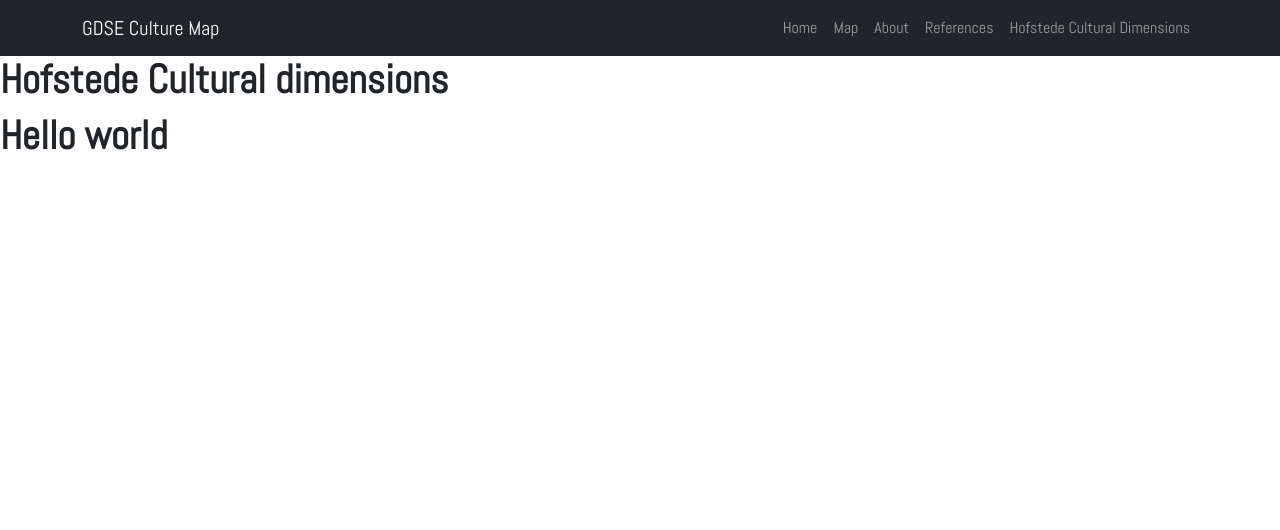
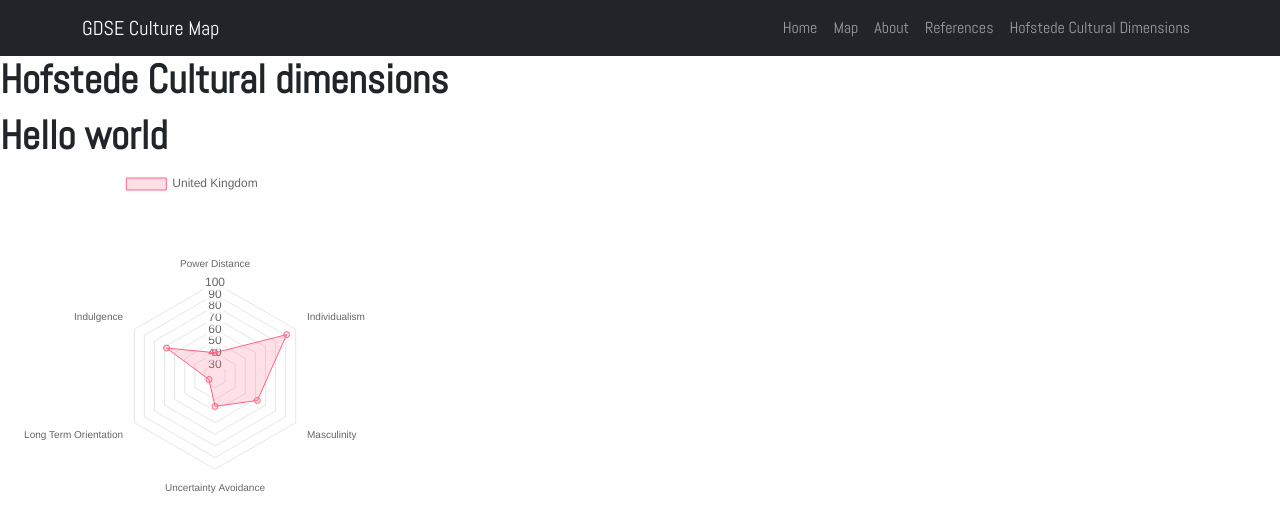
Before and after one commit to abel-vs/gdse-map, a React (Create React App) app: page /gdse-map/hofstede in a window 1280 px wide. Shown: the top 530 px of the page. Built offline with nearby package versions, Linux system fonts and the light colour scheme.

Commit message:
Add test spider graph

```diff
--- a/package.json
+++ b/package.json
@@ -11,6 +11,7 @@
     "chart.js": "^3.8.0",
     "react": "^18.1.0",
     "react-bootstrap": "^2.4.0",
+    "react-chartjs-2": "^4.1.0",
     "react-dom": "^18.1.0",
     "react-icons": "^4.3.1",
     "react-router-dom": "^6.3.0",
--- a/src/components/SpiderGraph.js
+++ b/src/components/SpiderGraph.js
@@ -1,10 +1,58 @@
 import React from "react";
 import list from "../components/info.json";
+import styles from "./SpiderGraph.module.css"
+import {
+    Chart as ChartJS,
+    RadialLinearScale,
+    PointElement,
+    LineElement,
+    Filler,
+    Tooltip,
+    Legend,
+} from 'chart.js';
+import { Radar } from 'react-chartjs-2';
+
+ChartJS.register(
+    RadialLinearScale,
+    PointElement,
+    LineElement,
+    Filler,
+    Tooltip,
+    Legend
+);
+
+const data = {
+    labels: ["Power Distance", "Individualism", "Masculinity", "Uncertainty Avoidance", "Long Term Orientation", "Indulgence"],
+    datasets: [
+        {
+            label: "United Kingdom",
+            data: list.countries[0].values,
+            backgroundColor: 'rgba(255, 99, 132, 0.2)',
+            borderColor: 'rgba(255, 99, 132, 1)',
+            borderWidth: 1,
+        },
+    ],
+};
+
+const options = {
+    scales: {
+        r: {
+            angleLines: {
+                display: false
+            },
+            suggestedMin: 50,
+            suggestedMax: 100
+        }
+    }
+};
 
 const SpiderGraph = () => {
     return (
         <div>
             <h1>Hello world</h1>
+            <div className={styles.graph}>
+                <Radar data={data} options={options}/>
+            </div>
         </div>
     )
 }
--- /dev/null
+++ b/src/components/SpiderGraph.module.css
@@ -0,0 +1,6 @@
+.graph {
+    width: 30%;
+    display: flex;
+    align-content: space-around;
+    /*background: rgba(255, 0, 0, 0.3);*/
+}
```
Also changed, not shown: 1 other file (tests, documents, lock files or other folders).
